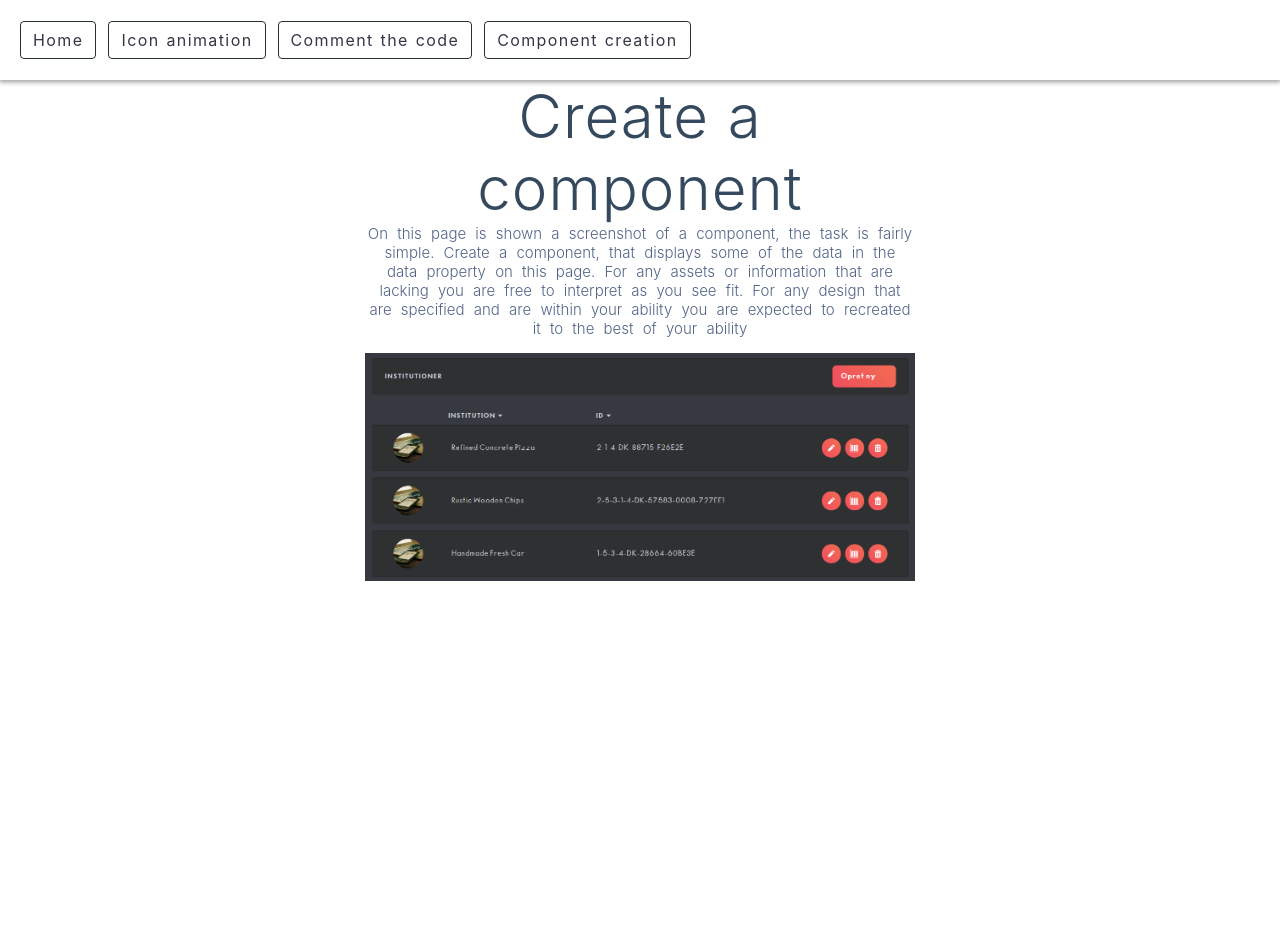
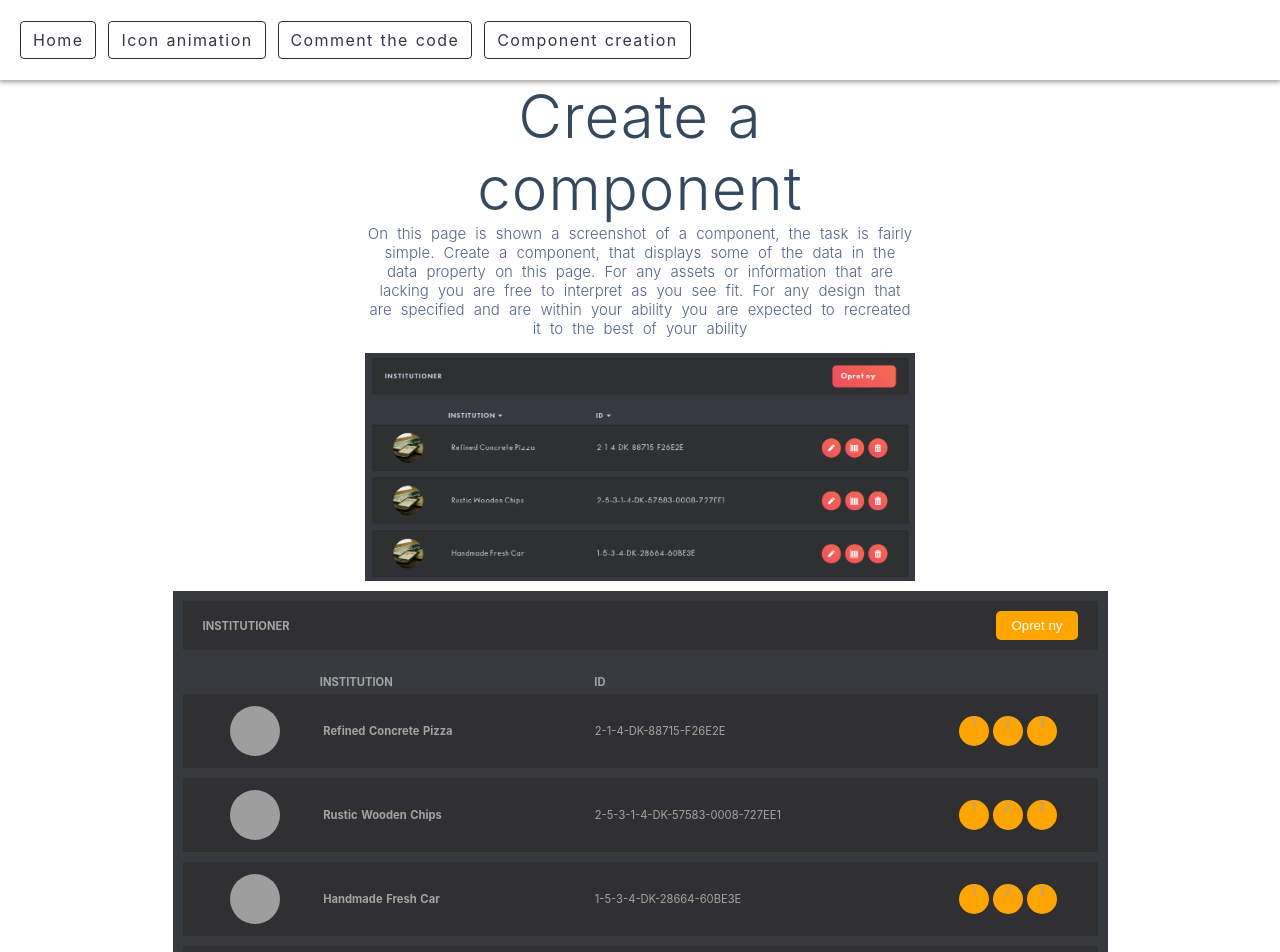
Before and after one commit to Jeppe-Steen/applicationTest, a Nuxt app: page /component in a window 1280 px wide. Shown: the top 952 px of the page. Before the commit the page ends 800 px from the top, so only its background shows below. Built offline with nearby package versions, Linux system fonts and the light colour scheme; grey boxes are pictures that could not be loaded.

Commit message:
components almost done

```diff
--- /dev/null
+++ b/components/listItem.vue
@@ -0,0 +1,78 @@
+<template lang="pug">
+    li.listItem
+        img.listPicture(src={image})
+        h4.listInstitution {{title}}
+        p.listId {{ id }}
+        span.listOptions
+            p.edit 1
+            p.view 2
+            p.delete 3
+</template>
+
+<script>
+export default {
+  name: 'ListItem',
+  data() {
+    return {}
+  },
+  props: {
+    id: {
+      type: String,
+      default: '',
+    },
+    title: {
+      type: String,
+      default: '',
+    },
+    image: {
+      type: String,
+      default: '',
+    },
+  },
+}
+</script>
+
+<style scoped lang="scss">
+.listItem {
+  display: grid;
+  grid-template: 8vh / 15% 30% 40% 15%;
+  grid-template-areas: ' listPicture listInstitution listId listOptions';
+  font-size: 0.7em;
+  width: 100%;
+  background-color: #303032;
+  color: #a5a4a4;
+  align-items: center;
+  padding: 5px;
+
+  .listPicture {
+    background-color: rgba(144, 238, 144, 0.048);
+    height: 50px;
+    width: 50px;
+    border-radius: 50%;
+    margin: auto;
+  }
+
+  .listInstitution {
+    display: flex;
+    grid-area: listInstitution;
+  }
+
+  .listId {
+    display: flex;
+    grid-area: listId;
+  }
+
+  .listOptions {
+    display: flex;
+    flex-direction: row;
+
+    p {
+      height: 30px;
+      width: 30px;
+      border-radius: 50%;
+      background-color: orange;
+      margin: 2px;
+    }
+  }
+}
+</style>
--- a/pages/component/index.vue
+++ b/pages/component/index.vue
@@ -2,13 +2,29 @@
   div.text-wrap
     h2.title Create a component
     p.subtitle On this page is shown a screenshot of a component, the task is fairly simple. Create a component, that displays some of the data in the data property on this page. For any assets or information that are lacking you are free to interpret as you see fit. For any design that are specified and are within your ability you are expected to recreated it to the best of your ability
-    img(src="~/assets/build_component.png")
+    img(src="~/assets/build_component.png").picture
     // Build component below this line.
+
+    div.component
+      header.componentHeader
+        h3.componentHeading Institutioner
+        button.componentButton Opret ny
+      div.listContainer
+        header.listHeader
+          h4.institution Institution
+          h4.id id
+        ul.list
+          ListItem(v-for="items in list" :id="items.data[2].value" :title="items.data[1].value" :image="items.data[0].href")
 </template>
 
 <script>
+import ListItem from '~/components/listItem'
+
 export default {
   name: 'CommentPage',
+  components: {
+    ListItem,
+  },
   data() {
     return {
       list: [
@@ -58,7 +74,7 @@ export default {
 }
 </script>
 
-<style scoped>
+<style scoped lang="scss">
 .text-wrap {
   display: flex;
   justify-content: center;
@@ -66,6 +82,7 @@ export default {
   margin: 0 auto;
   flex-direction: column;
   text-align: center;
+  align-items: center;
 }
 
 .title {
@@ -85,4 +102,75 @@ export default {
   word-spacing: 5px;
   padding-bottom: 15px;
 }
+
+.picture {
+  width: 100%;
+}
+
+.component {
+  width: 170%;
+  height: fit-content;
+  background-color: #373a3f;
+  margin-top: 10px;
+  display: flex;
+  flex-direction: column;
+  padding: 10px;
+
+  .componentHeader {
+    display: flex;
+    flex-direction: row;
+    justify-content: space-between;
+    align-items: center;
+    padding: 10px 20px;
+    background-color: #303032;
+
+    .componentHeading {
+      color: #a5a4a4;
+      font-size: 0.7em;
+      text-transform: uppercase;
+    }
+
+    .componentButton {
+      padding: 7px 15px;
+      border-radius: 5px;
+      border: none;
+      color: #fff;
+      background-color: orange;
+    }
+  }
+
+  .listContainer {
+    margin-top: 20px;
+
+    .listHeader {
+      display: grid;
+      grid-template: auto / 15% 30% 40% 15%;
+      grid-template-areas: ' . institution id . ';
+      font-size: 0.7em;
+      text-transform: uppercase;
+      padding: 5px 0;
+      color: #a5a4a4;
+
+      .institution {
+        width: 100%;
+        grid-area: institution;
+        display: flex;
+      }
+
+      .id {
+        grid-area: id;
+        display: flex;
+      }
+    }
+
+    .list {
+      list-style: none;
+      display: flex;
+      flex-direction: column;
+      margin: 0;
+      padding: 0;
+      gap: 10px;
+    }
+  }
+}
 </style>
```
Also changed, not shown: pages/comment/index.vue (+9 -0 lines).
